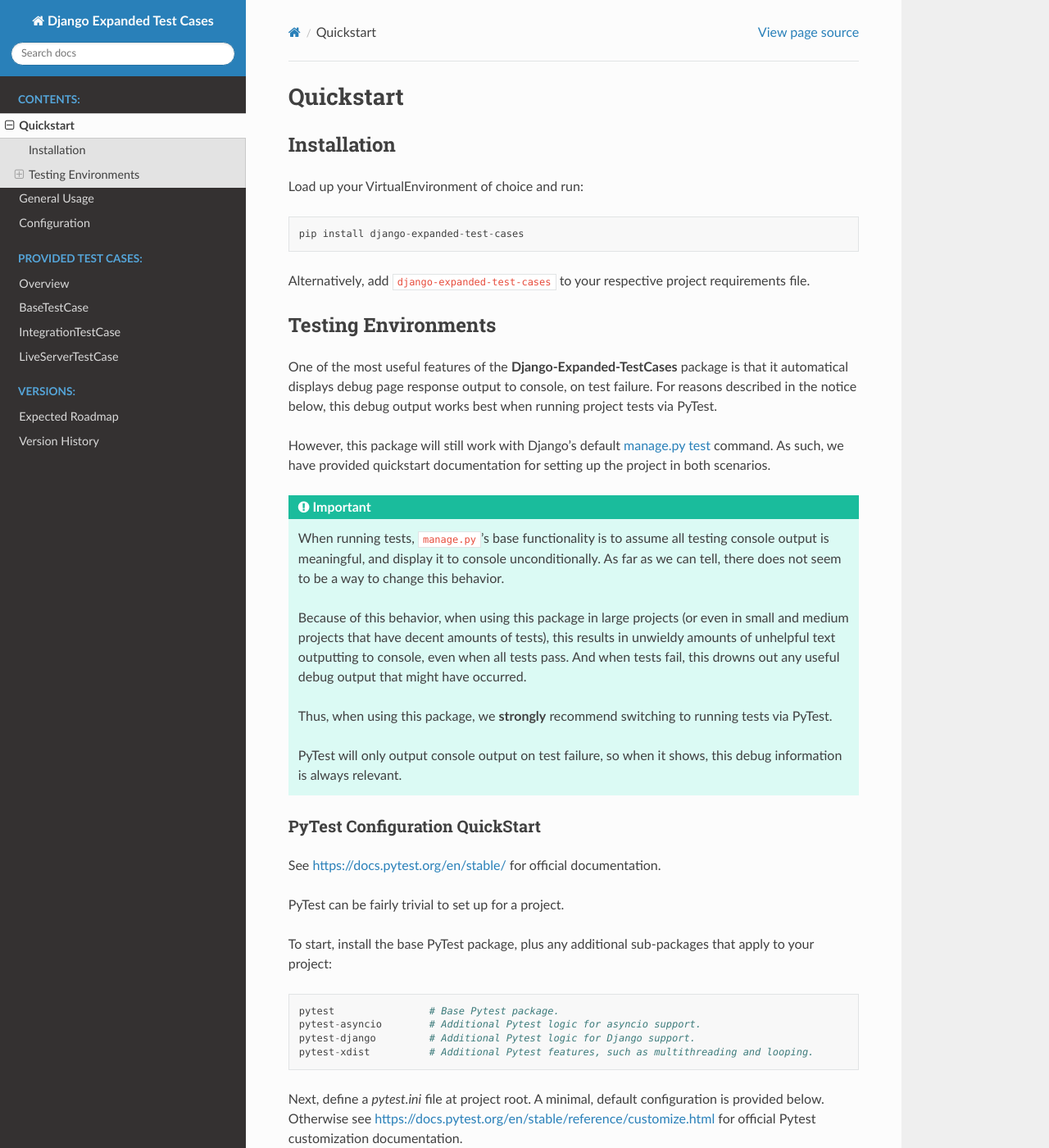
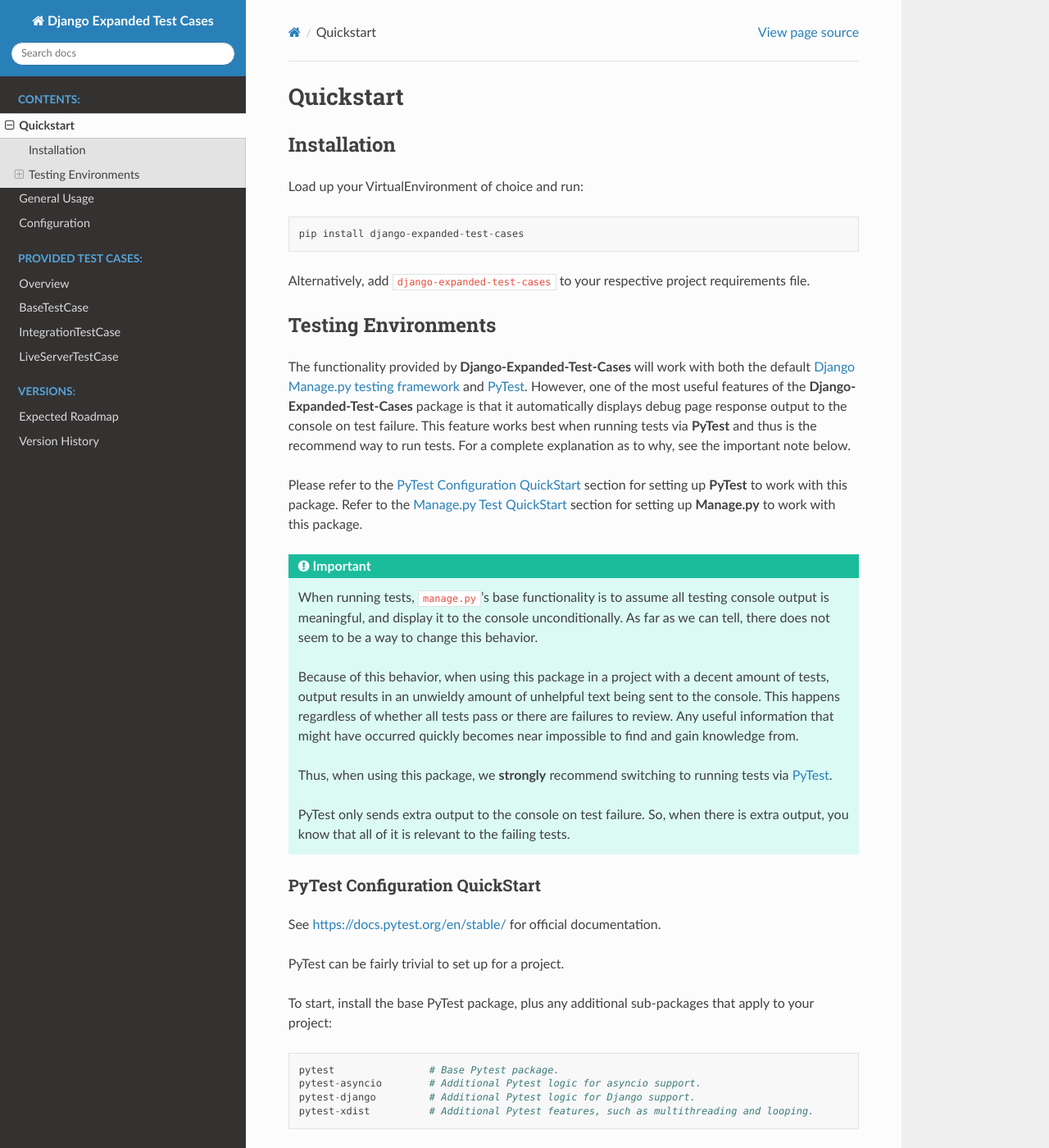
Before and after one commit to brodriguez8774/django-expanded-test-cases, a Sphinx documentation site: the page built from docs/source/quickstart.rst, in a window 1280 px wide and 1400 px high. Shown: the whole window at 82% size. Built offline with Sphinx 7.4.7 and the Read the Docs theme 2.0.0, drawn with Linux system fonts in a browser that asks for light colours; some of the changed text lies outside the part shown.

Commit message:
Update the quickstart and general usage doc pages to add more clarity and fix some errors.

```diff
--- a/docs/source/quickstart.rst
+++ b/docs/source/quickstart.rst
@@ -19,35 +19,43 @@ requirements file.
 Testing Environments
 ====================
 
-One of the most useful features of the **Django-Expanded-TestCases** package
-is that it automatical displays debug page response output to console, on test
-failure. For reasons described in the notice below, this debug output works
-best when running project tests via PyTest.
+The functionality provided by **Django-Expanded-Test-Cases** will work with
+both the default
+`Django Manage.py testing framework <https://docs.djangoproject.com/en/dev/topics/testing/overview/>`_
+and `PyTest <docs.pytest.org>`_.
+However, one of the most useful features of the **Django-Expanded-Test-Cases**
+package is that it automatically displays debug page response output to the
+console on test failure.
+This feature works best when running tests via **PyTest** and thus is
+the recommend way to run tests.
+For a complete explanation as to why, see the important note below.
 
-However, this package will still work with Django's default
-`manage.py test <https://docs.djangoproject.com/en/dev/topics/testing/overview/>`_
-command. As such, we have provided quickstart documentation for setting up the
-project in both scenarios.
+Please refer to the `PyTest Configuration QuickStart`_ section for setting up
+**PyTest** to work with this package.
+Refer to the `Manage.py Test QuickStart`_ section for setting up
+**Manage.py** to work with this package.
 
 
 .. important::
 
     When running tests, ``manage.py``'s base functionality is to assume all
-    testing console output is meaningful, and display it to console
+    testing console output is meaningful, and display it to the console
     unconditionally. As far as we can tell, there does not seem to be a way to
     change this behavior.
 
-    Because of this behavior, when using this package in large projects
-    (or even in small and medium projects that have decent amounts of tests),
-    this results in unwieldy amounts of unhelpful text outputting to console,
-    even when all tests pass. And when tests fail, this drowns out any useful
-    debug output that might have occurred.
+    Because of this behavior, when using this package in a project with a
+    decent amount of tests, output results in an unwieldy amount of unhelpful
+    text being sent to the console.
+    This happens regardless of whether all tests pass or there are failures to
+    review. Any useful information that might have occurred quickly becomes
+    near impossible to find and gain knowledge from.
 
     Thus, when using this package, we **strongly** recommend switching to
-    running tests via PyTest.
+    running tests via `PyTest <docs.pytest.org>`_.
 
-    PyTest will only output console output on test failure, so when it shows,
-    this debug information is always relevant.
+    PyTest only sends extra output to the console on test failure. So, when
+    there is extra output, you know that all of it is relevant to the failing
+    tests.
 
 
 PyTest Configuration QuickStart
@@ -84,7 +92,8 @@ customization documentation.
 .. note::
 
     For the above snippet, be sure to replace the ``DJANGO_SETTINGS_MODULE``
-    value with the path to the settings file, starting from project root.
+    value with the path to the project's settings file, starting from the
+    project root.
 
     Ex: If your settings file is defined at
     ``<project_root>/configuration/settings.py``, then the value for this
@@ -99,7 +108,7 @@ the following commands:
     pytest path/to/check    # Run PyTest on a specific folder.
     pytest -n auto          # Run PyTest parallel, if pytest-xdist is installed.
 
-See :doc:`general_usage` for next steps.
+For information on how to use this package, see the :doc:`general_usage` page.
 
 
 Manage.py Test QuickStart
@@ -108,17 +117,24 @@ Manage.py Test QuickStart
 .. warning::
 
     While this project can function with ``manage.py test``, the debug output
-    functionality will be effectively unavailable. Instead, we strongly
-    recommend considering using PyTest to run project UnitTests.
+    functionality will send content to the console on every test regardless of
+    pass or fail leading to an overwhelming amount of output. Instead, we
+    **strongly** recommend that you consider using PyTest to run tests as
+    PyTest will only output debug info on test failure.
 
-For a basic setup, there should be minimal configuration to use this project
-with Django's default ``manage.py test`` command.
+Nothing extra needs to be done in order for the provided TestCase classes to
+work with Django's default ``manage.py test`` command.
 
-In your settings file, add the following line to disable spam from debug output:
+However, since you will get debug output on every test that uses the additional
+asserts provided by the TestCases, it is recommended that you disable the debug
+output so that console output is manageable.
+
+To do so, add the following line to your ``settings.py`` file:
 
 .. code:: python
 
     DJANGO_EXPANDED_TESTCASES_DEBUG_PRINT = False
 
-For more details about project settings, see :doc:`configuration`. Otherwise,
-see :doc:`general_usage` for next steps.
+For more details about available settings, see the :doc:`configuration` page.
+
+For information on how to use this package, see the :doc:`general_usage` page.
```
Also changed, not shown: docs/source/general_usage.rst (+16 -10 lines).
